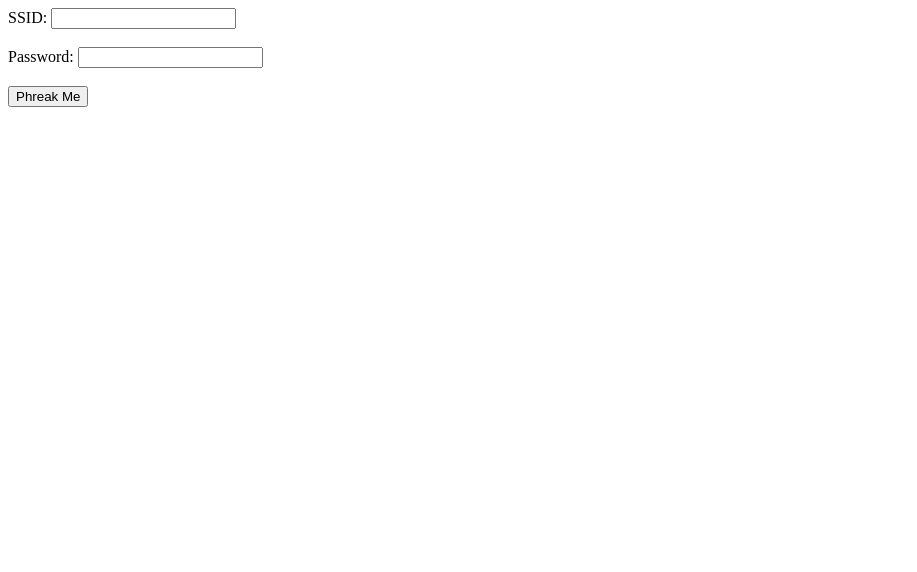
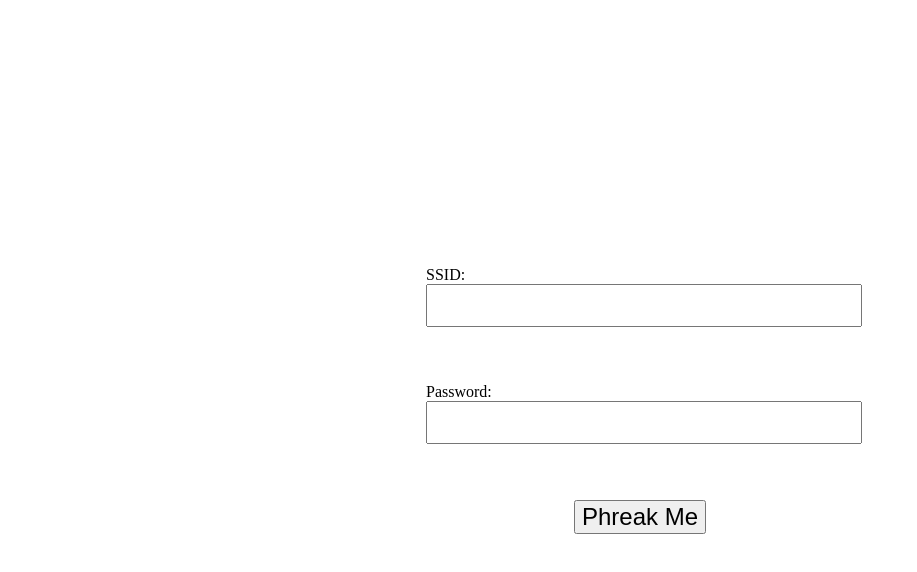
Before and after one commit to kangp3/phone, a plain HTML site: page itsjusthtml/index.html in a window 1280 px wide. Shown: the whole page, without its empty margins (0-917 px from the left). Drawn offline with Linux system fonts and the light colour scheme.

Commit message:
Just a little bit of styling

```diff
--- a/itsjusthtml/index.html
+++ b/itsjusthtml/index.html
@@ -2,7 +2,33 @@
 <html>
 <head>
     <meta charset="utf-8" />
+    <meta name="viewport" content="width=device-width, initial-scale=1">
     <title>Phreak My Wi-Fi</title>
+    <style>
+      html {
+        min-height: 100%;
+        display: grid;
+      }
+      body {
+        display: grid;
+      }
+      form {
+        max-width: 95%;
+        display: grid;
+        margin: auto;
+      }
+      input[type="text"], input[type="password"] {
+        width: 100%;
+        font-size: 2rem;
+      }
+      input[type="submit"] {
+        margin: auto;
+        font-size: 1.5rem;
+      }
+      input {
+        margin-bottom: 20px;
+      }
+    </style>
 </head>
 <body>
     <form id="phorm">
```
